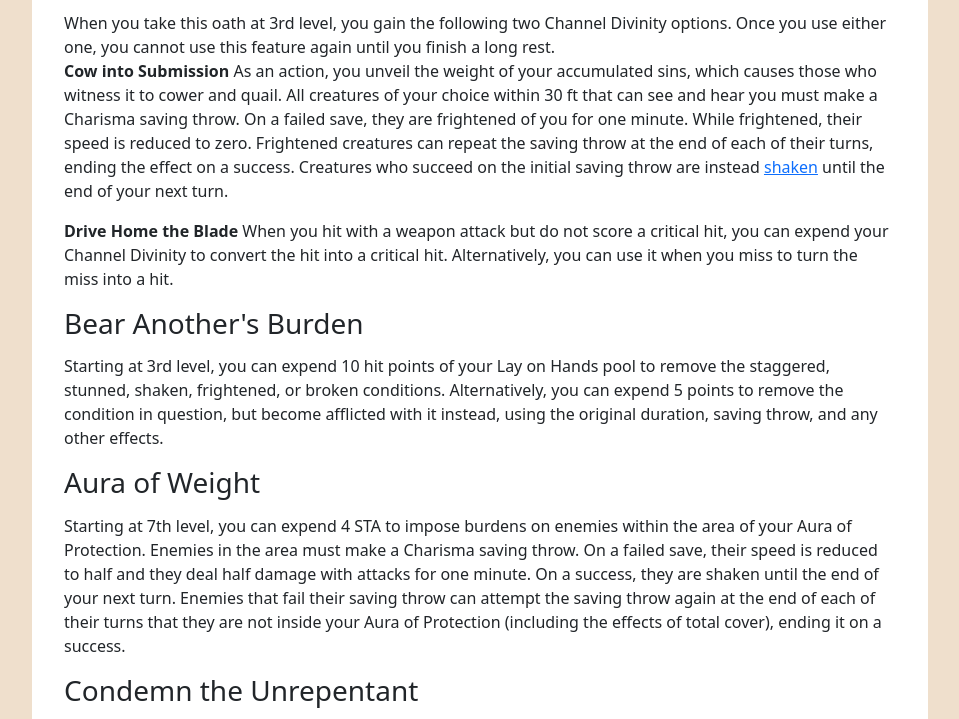
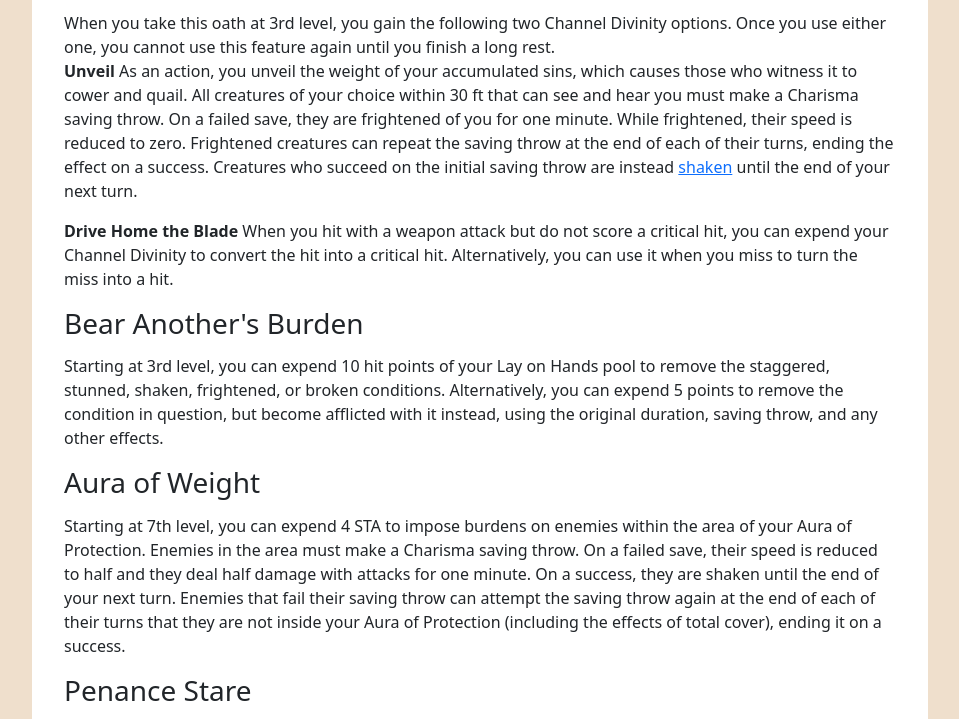
Before and after one commit to bentomhall/nih-system, a plain HTML site: page html/classes/oathbound.html in a window 1280 px wide. Shown: the part 10588-11307 px from the top of the page, without its empty margins (160-1119 px from the left). Drawn offline with nearby package versions, Linux system fonts and the light colour scheme.

Commit message:
rename some abilities

```diff
--- a/html/classes/oathbound.html
+++ b/html/classes/oathbound.html
@@ -420,7 +420,7 @@
 		<h3>Channel Divinity</h3>
 		When you take this oath at 3rd level, you gain the following two Channel Divinity options. Once you use either one, you cannot use this feature again until you finish a long rest.
 		<p>
-			<b>Cow into Submission</b>
+			<b>Unveil</b>
 			As an action, you unveil the weight of your accumulated sins, which causes those who witness it to cower and quail. All creatures of your choice within 30 ft that can see and hear you must make a Charisma saving throw. On a failed save, they are frightened of you for one minute. While frightened, their speed is reduced to zero. Frightened creatures can repeat the saving throw at the end of each of their turns, ending the effect on a success. Creatures who succeed on the initial saving throw are instead <a href="../conditions.html#shaken">shaken</a> until the end of your next turn.
 		</p>
 
@@ -432,7 +432,7 @@
 		<h3>Aura of Weight</h3>
 		<p>Starting at 7th level, you can expend 4 STA to impose burdens on enemies within the area of your Aura of Protection. Enemies in the area must make a Charisma saving throw. On a failed save, their speed is reduced to half and they deal half damage with attacks for one minute. On a success, they are shaken until the end of your next turn. Enemies that fail their saving throw can attempt the saving throw again at the end of each of their turns that they are not inside your Aura of Protection (including the effects of total cover), ending it on a success.</p>
 
-		<h3>Condemn the Unrepentant</h3>
+		<h3>Penance Stare</h3>
 		<p>Starting at 15th level, you spend 3 AET and an action to target one creature you can see within 60 ft and force it to relive its mistakes and sins. The target must make a Wisdom saving throw. On a failed save, the target takes 8d6 psychic damage and is incapacitated for one minute. On a success, the target takes half as much damage and is frightened of you until the end of your next turn.</p>
 
 		<h3>Inner Demon</h3>
```
Also changed, not shown: 1 other file.
